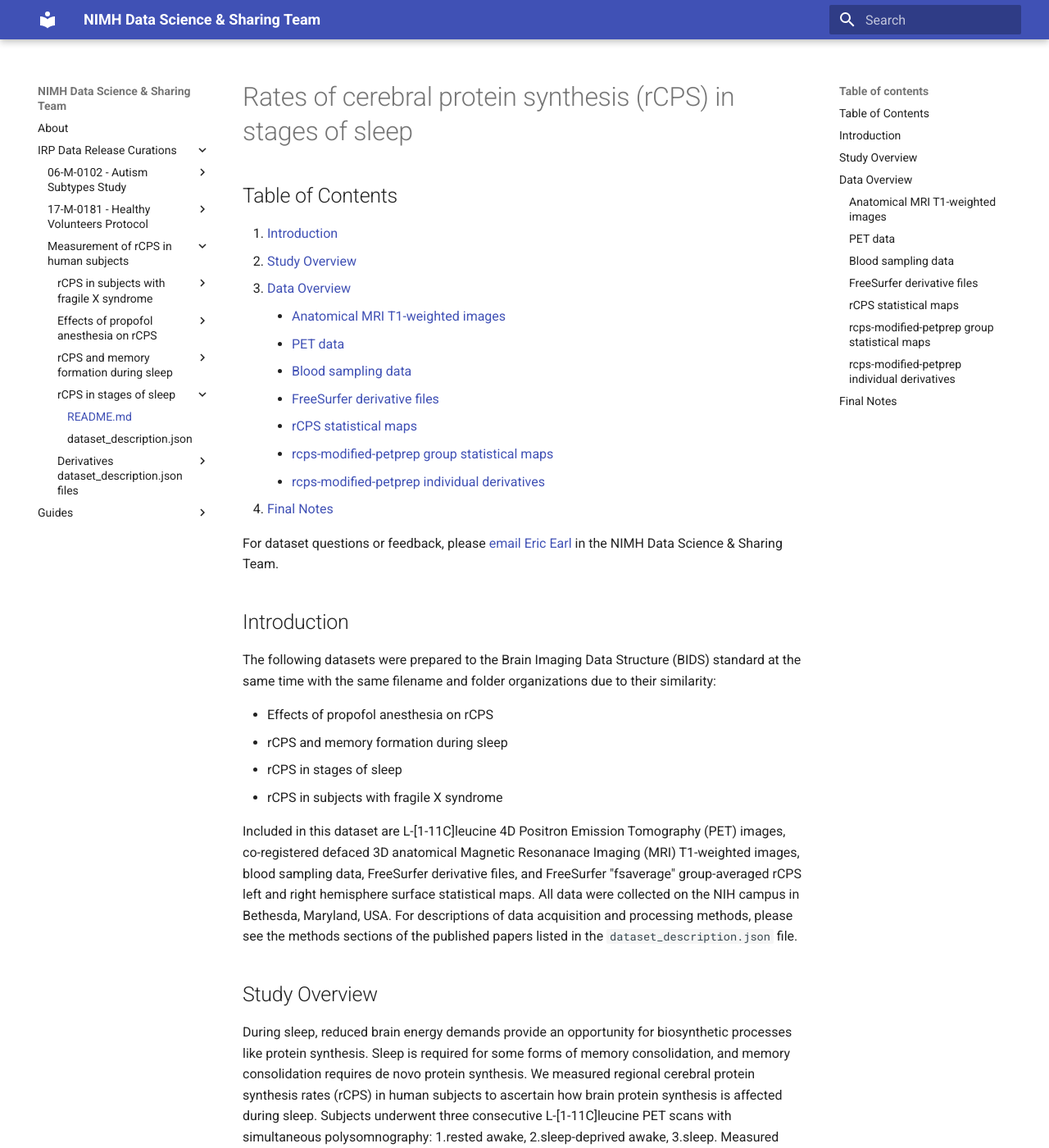
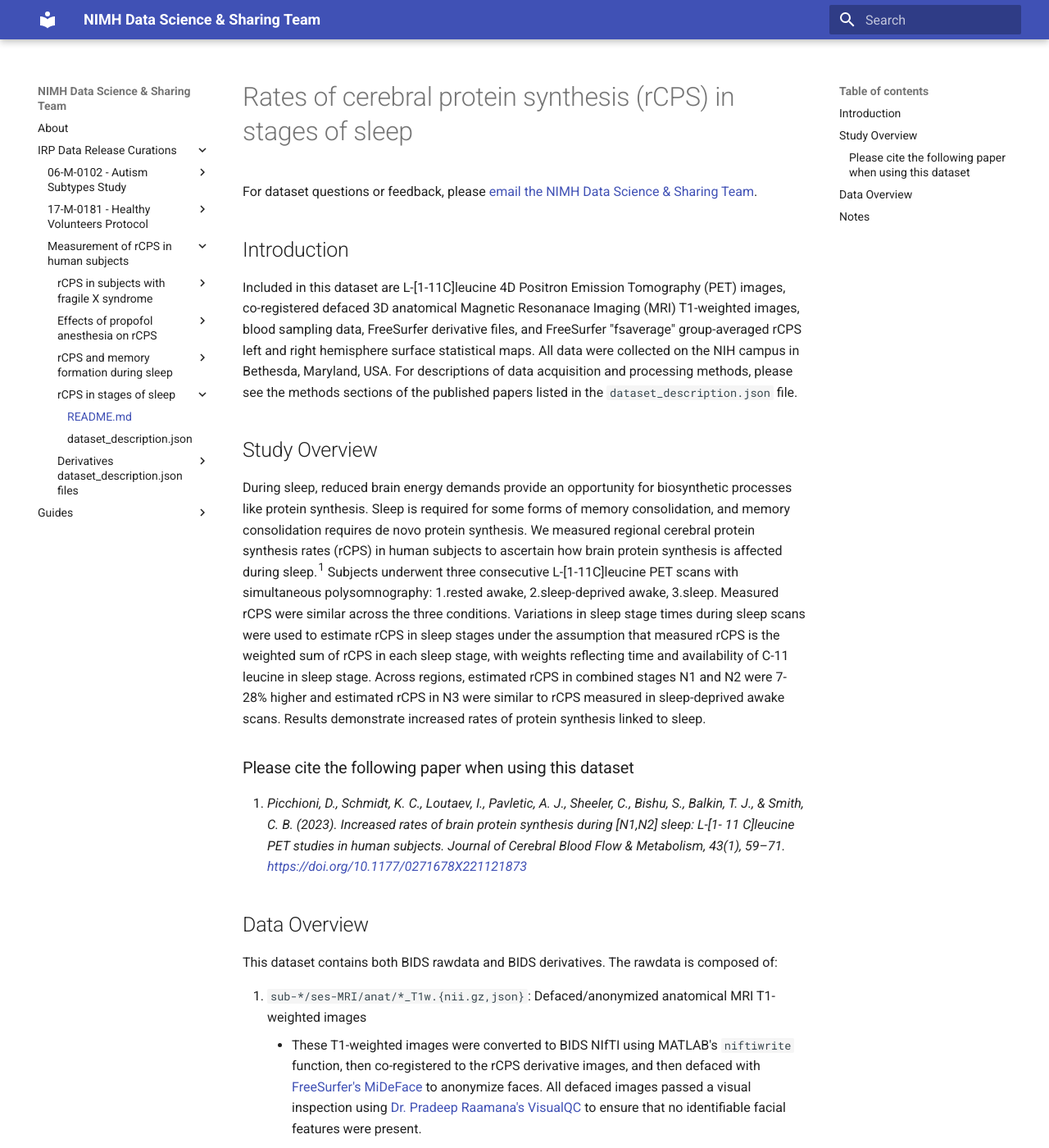
Before and after one commit to nimh-dsst/dsst-rtd, an MkDocs documentation site: the page built from docs/curations/c11-leucine/sleep_stages/README.md, in a window 1280 px wide and 1400 px high. Shown: the whole window at 82% size. Built offline with MkDocs 1.6.1 and Material for MkDocs 9.7.7, drawn with Linux system fonts in a browser that asks for light colours; some of the changed text lies outside the part shown.

Commit message:
Update C11 READMEs
Incorporated Dustin's suggestions to revision 2

```diff
--- a/docs/curations/c11-leucine/sleep_stages/README.md
+++ b/docs/curations/c11-leucine/sleep_stages/README.md
@@ -1,90 +1,50 @@
 # Rates of cerebral protein synthesis (rCPS) in stages of sleep
 
-## Table of Contents
-
-1. [Introduction](#introduction)
-2. [Study Overview](#study-overview)
-3. [Data Overview](#data-overview)
-    - [Anatomical MRI T1-weighted images](#anatomical-mri-t1-weighted-images)
-    - [PET data](#pet-data)
-    - [Blood sampling data](#blood-sampling-data)
-    - [FreeSurfer derivative files](#freesurfer-derivative-files)
-    - [rCPS statistical maps](#rcps-statistical-maps)
-    - [rcps-modified-petprep group statistical maps](#rcps-modified-petprep-group-statistical-maps)
-    - [rcps-modified-petprep individual derivatives](#rcps-modified-petprep-individual-derivatives)
-4. [Final Notes](#final-notes)
-
-For dataset questions or feedback, please [email Eric Earl](mailto:eric.earl@nih.gov) in the NIMH Data Science & Sharing Team.
+For dataset questions or feedback, please [email the NIMH Data Science & Sharing Team](mailto:nimhdsst@mail.nih.gov).
 
 ## Introduction
-
-The following datasets were prepared to the Brain Imaging Data Structure (BIDS) standard at the same time with the same filename and folder organizations due to their similarity:
-
-- Effects of propofol anesthesia on rCPS
-- rCPS and memory formation during sleep
-- rCPS in stages of sleep
-- rCPS in subjects with fragile X syndrome
 
 Included in this dataset are L-[1-11C]leucine 4D Positron Emission Tomography (PET) images, co-registered defaced 3D anatomical Magnetic Resonanace Imaging (MRI) T1-weighted images, blood sampling data, FreeSurfer derivative files, and FreeSurfer "fsaverage" group-averaged rCPS left and right hemisphere surface statistical maps. All data were collected on the NIH campus in Bethesda, Maryland, USA. For descriptions of data acquisition and processing methods, please see the methods sections of the published papers listed in the `dataset_description.json` file.
 
 ## Study Overview
 
-During sleep, reduced brain energy demands provide an opportunity for biosynthetic processes like protein synthesis.  Sleep is required for some forms of memory consolidation, and memory consolidation requires de novo protein synthesis.  We measured regional cerebral protein synthesis rates (rCPS) in human subjects to ascertain how brain protein synthesis is affected during sleep.  Subjects underwent three consecutive L-[1-11C]leucine PET scans with simultaneous polysomnography: 1.rested awake, 2.sleep-deprived awake, 3.sleep.  Measured rCPS were similar across the three conditions.   Variations in sleep stage times during sleep scans were used to estimate rCPS in sleep stages under the assumption that measured rCPS is the weighted sum of rCPS in each sleep stage, with weights reflecting time and availability of C-11 leucine in sleep stage.  Across regions, estimated rCPS in combined stages N1 and N2 were 7-28% higher and estimated rCPS in N3 were similar to rCPS measured in sleep-deprived awake scans. Results demonstrate increased rates of protein synthesis linked to sleep.
+During sleep, reduced brain energy demands provide an opportunity for biosynthetic processes like protein synthesis. Sleep is required for some forms of memory consolidation, and memory consolidation requires de novo protein synthesis. We measured regional cerebral protein synthesis rates (rCPS) in human subjects to ascertain how brain protein synthesis is affected during sleep.<sup>1</sup> Subjects underwent three consecutive L-[1-11C]leucine PET scans with simultaneous polysomnography: 1.rested awake, 2.sleep-deprived awake, 3.sleep. Measured rCPS were similar across the three conditions. Variations in sleep stage times during sleep scans were used to estimate rCPS in sleep stages under the assumption that measured rCPS is the weighted sum of rCPS in each sleep stage, with weights reflecting time and availability of C-11 leucine in sleep stage. Across regions, estimated rCPS in combined stages N1 and N2 were 7-28% higher and estimated rCPS in N3 were similar to rCPS measured in sleep-deprived awake scans. Results demonstrate increased rates of protein synthesis linked to sleep.
 
-**Please cite**: *Picchioni, D., Schmidt, K. C., Loutaev, I., Pavletic, A. J., Sheeler, C., Bishu, S., Balkin, T. J., & Smith, C. B. (2023). Increased rates of brain protein synthesis during [N1,N2] sleep: L-[1- 11 C]leucine PET studies in human subjects. Journal of Cerebral Blood Flow & Metabolism, 43(1), 59–71. [https://doi.org/10.1177/0271678X221121873](https://doi.org/10.1177/0271678X221121873)*
+### Please cite the following paper when using this dataset
+
+1. *Picchioni, D., Schmidt, K. C., Loutaev, I., Pavletic, A. J., Sheeler, C., Bishu, S., Balkin, T. J., & Smith, C. B. (2023). Increased rates of brain protein synthesis during [N1,N2] sleep: L-[1- 11 C]leucine PET studies in human subjects. Journal of Cerebral Blood Flow & Metabolism, 43(1), 59–71. [https://doi.org/10.1177/0271678X221121873](https://doi.org/10.1177/0271678X221121873)*
 
 ## Data Overview
 
-This dataset contains both BIDS rawdata and BIDS derivatives. The rawdata has both defaced/anonymized anatomical MRI data (in each subject's `sub-*/ses-MRI/anat` subfolder) and PET data (other sessions' `sub-*/ses-*/pet` subfolders). The derivatives dataset contains the following subfolders.
+This dataset contains both BIDS rawdata and BIDS derivatives. The rawdata is composed of:
+
+1. `sub-*/ses-MRI/anat/*_T1w.{nii.gz,json}`: Defaced/anonymized anatomical MRI T1-weighted images
+    - These T1-weighted images were converted to BIDS NIfTI using MATLAB's `niftiwrite` function, then co-registered to the rCPS derivative images, and then defaced with [FreeSurfer's MiDeFace](https://surfer.nmr.mgh.harvard.edu/fswiki/MiDeFace) to anonymize faces. All defaced images passed a visual inspection using [Dr. Pradeep Raamana's VisualQC](https://github.com/raamana/visualqc) to ensure that no identifiable facial features were present.
+2. `sub-*/ses-{SESSION}/pet/*_pet.{nii.gz,json}`: PET data
+    - The PET data are shared as-acquired after BIDS conversion. `{SESSION}` above is either `Asleep`, `Awake`, or `SleepDeprived`.
+3. `sub-*/ses-{SESSION}/pet/*_blood.{tsv,json}`: Blood sampling data
+    - Blood samples were measured throughout the PET sessions. The timing and measurements are recorded in these files.
+
+The derivatives dataset is composed of:
 
 1. `derivatives/freesurfer/`: FreeSurfer recon-all derivative files
+    - The FreeSurfer recon-all derivative files are commonly provided derivatives from FreeSurfer including (but not limited to) the white matter boundary and pial boundary surfaces, cortical thickness, and cortical parcellation.
 2. `derivatives/rCPS/`: Originally computed rCPS statistical maps
-3. `derivatives/rcps-modified-petprep`: Modified "PETprep-matlab" (scripts made just for these data) derivative files. The code used to make these is [located here on Zenodo](https://doi.org/10.5281/zenodo.7768340).
+    - Provided by the authors, these are the original statistical maps from the paper.
+3. `derivatives/rcps-modified-petprep/sub-*/`: Modified "PETprep-matlab" (scripts made just for these data) derivative files. The code used to make these is [located here on Zenodo](https://doi.org/10.5281/zenodo.7768340).
+    - The intermediary files used produced by [`rcps-modified-petprep`](https://doi.org/10.5281/zenodo.7768340) to calculate the group-averaged rCPS surface maps.
+4. `derivatives/rcps-modified-petprep/group/`: Modified "PETprep-matlab" (scripts made just for these data) group-averaged statistical maps.
+    - FreeSurfer "fsaverage" group-averaged rCPS left and right hemisphere surface maps, each with 163,842 vertices.
 
-### Anatomical MRI T1-weighted images
+## Notes
 
-`sub-*/ses-MRI/anat/`
+1. The following datasets were prepared to the Brain Imaging Data Structure (BIDS) standard at the same time with the same filename and folder organizations due to their similarity:
 
-The anatomical MRI data has been converted to BIDS NIfTI using MATLAB's `niftiwrite` function, was then co-registered to the rCPS derivative images, and then defaced with [FreeSurfer's MiDeFace](https://surfer.nmr.mgh.harvard.edu/fswiki/MiDeFace) to anonymize faces. All defaced images passed a visual inspection using [Dr. Pradeep Raamana's VisualQC](https://github.com/raamana/visualqc) to ensure that no identifiable facial features were present.
+    - Effects of propofol anesthesia on rCPS
+    - rCPS and memory formation during sleep
+    - rCPS in stages of sleep
+    - rCPS in subjects with fragile X syndrome
 
-### PET data
+2. There is currently no BIDS standard for rCPS statistical maps. As such, their naming was inspired by [a currently unnumbered BIDS Extension Proposal, linked here](https://docs.google.com/document/d/1KHzp-yk8KXvkUIhtN71WU0m4P4kKT9C1yvI-i9_kNeY/edit?usp=sharing).
 
-`sub-*/ses-{SESSION}/pet/*_pet.{nii.gz,json}`
-
-The PET data are shared as-acquired after BIDS conversion. `{SESSION}` above is either `Asleep`, `Awake`, or `SleepDeprived`.
-
-### Blood sampling data
-
-`sub-*/ses-{SESSION}/pet/*_blood.{tsv,json}`
-
-Blood samples were measured throughout the PET sessions. The timing and measurements are recorded in these files.
-
-### FreeSurfer derivative files
-
-`derivatives/freesurfer/`
-
-The FreeSurfer recon-all derivative files are commonly provided derivatives from FreeSurfer including (but not limited to) the white matter boundary and pial boundary surfaces, cortical thickness, and cortical parcellation.
-
-### rCPS statistical maps
-
-`derivatives/rCPS/`
-
-Provided by the authors, these are the original statistical maps from the paper.
-
-### rcps-modified-petprep group statistical maps
-
-`derivatives/rcps-modified-petprep/group/`
-
-FreeSurfer "fsaverage" group-averaged rCPS left and right hemisphere surface maps, each with 163,842 vertices.
-
-### rcps-modified-petprep individual derivatives
-
-`derivatives/rcps-modified-petprep/sub-*/`
-
-The intermediary files used produced by [`rcps-modified-petprep`](https://doi.org/10.5281/zenodo.7768340) to calculate the group-averaged rCPS surface maps.
-
-## Final Notes
-
-1. There is currently no BIDS standard for rCPS statistical maps. As such, their naming was inspired by [a currently unnumbered BIDS Extension Proposal, linked here](https://docs.google.com/document/d/1KHzp-yk8KXvkUIhtN71WU0m4P4kKT9C1yvI-i9_kNeY/edit?usp=sharing).
-
-2. `sub-SP04` was removed from this dataset because they were missing both PET and MRI data.
+3. `sub-SP04` was removed from this dataset because they were missing both PET and MRI data.
```
Also changed, not shown: docs/curations/c11-leucine/fragile_x/README.md (+29 -73 lines), docs/curations/c11-leucine/propofol_anesthesia/README.md (+28 -68 lines), docs/curations/c11-leucine/sleep_memory/README.md (+28 -68 lines).
